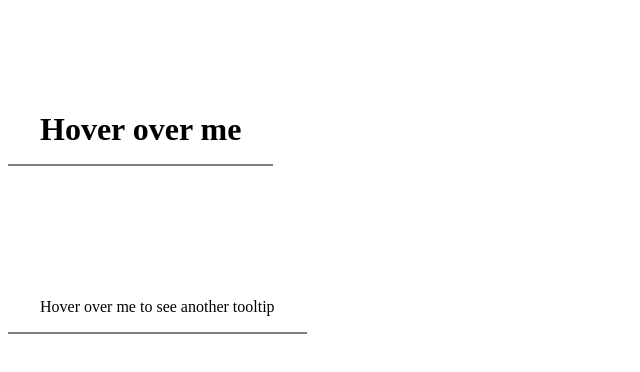
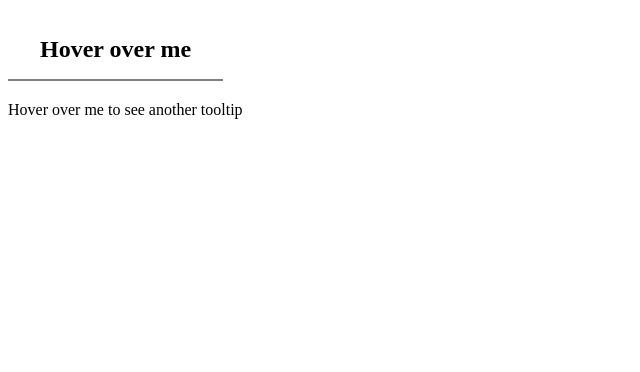
Before and after one commit to acciojob/react-composition-3-FarazAhmad2, a React app: page / in a window 1280 px wide. Shown: the top 372 px of the page, without its empty margins (0-640 px from the left). Built offline with nearby package versions, Linux system fonts and the light colour scheme.

Commit message:
third commit

```diff
--- a/src/components/App.js
+++ b/src/components/App.js
@@ -5,7 +5,10 @@ import Tooltip from "./Tooltip";
 const App = () => {
   return (
     <div>
-      <Tooltip text={'This is a tooltip'} text2={'This is another tooltip'} />
+      <h2>
+      <Tooltip text={'This is a tooltip'} children={'Hover over me'} />
+      </h2>
+        <Tooltip text={'This is another tooltip'} children={'Hover over me to see another tooltip'} />
     </div>
   );
 };
--- a/src/components/Tooltip.js
+++ b/src/components/Tooltip.js
@@ -4,30 +4,18 @@ import "../styles/App.css";
 
 const Tooltip = (props) => {
   const [isVisible, setIsVisible] = useState(false);
-  const [Visible, setVisible] = useState(false);
+  const [isVisible2, setIsVisible2] = useState(false);
 
   return (
-    <div className="tooltip">
-
-      <h2 className="tooltiptext" style={{ visibility: isVisible ? "visible" : "hidden" }}>{props.text}</h2>
-      <h1
+    <div>
+      <div
+        className="tooltip"
         onMouseEnter={() => setIsVisible(true)}
         onMouseLeave={() => setIsVisible(false)}
       >
-        Hover over me
-      </h1>
-      <p
-        className="tooltiptext"
-        style={{ visibility: Visible ? "visible" : "hidden" }}
-      >
-        {props.text2}
-      </p>
-      <p
-        onMouseEnter={() => setVisible(true)}
-        onMouseLeave={() => setVisible(false)}
-      >
-        Hover over me to see another tooltip
-      </p>
+        {props.children}
+        {isVisible && <div className="tooltiptext">{props.text}</div>}
+      </div>
     </div>
   );
 };
--- a/src/styles/App.css
+++ b/src/styles/App.css
@@ -15,10 +15,9 @@ h2.tooltiptext {
     width: 8rem;
     margin-left: 2rem;
     margin-bottom: -2rem;
-    visibility: hidden;
 }
 
-h1 {
+h2 {
     border-bottom: 2px solid grey;
     width: fit-content;
     padding: 1rem 2rem;
@@ -34,5 +33,4 @@ p.tooltiptext {
     width: 8rem;
     margin-left: 2rem;
     margin-top: 2rem;
-    visibility: hidden;
 }
```
